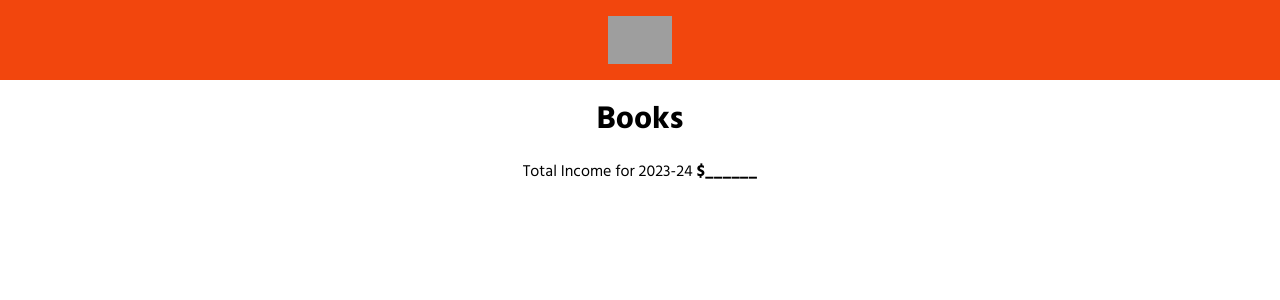
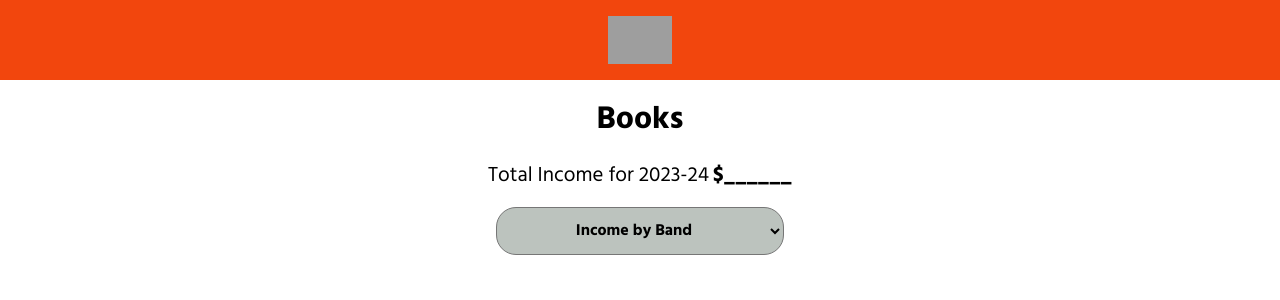
Before and after one commit to RickV85/gig-boss-interview, a React (Vite) app: page / in a window 1280 px wide. Shown: the top 300 px of the page. Built offline with nearby package versions, Linux system fonts and the light colour scheme; grey boxes are pictures that could not be loaded; the HTML template or start-up script is replaced by a standard one.

Commit message:
Create initial BandSelect component

```diff
--- a/src/App.css
+++ b/src/App.css
@@ -13,6 +13,14 @@ body {
 button,
 select {
   border-radius: 20px;
+  background-color: #808f8587;
+  color: #000;
+  font-weight: 700 !important;
+  cursor: pointer;
+}
+
+button:focus, select:focus {
+  border-color: #cfd11a;
 }
 
 p {
--- /dev/null
+++ b/src/components/BandSelect/BandSelect.jsx
@@ -0,0 +1,24 @@
+import { useState } from "react";
+
+export default function BandSelect() {
+  const [selectedBand, setSelectedBand] = useState("");
+
+  const handleSelect = (selection) => {
+    setSelectedBand(selection);
+  };
+
+  return (
+    <select
+      value={selectedBand}
+      onChange={(e) => handleSelect(e.target.value)}
+      className="band-select"
+    >
+      <option value={""} disabled>
+        Income by Band
+      </option>
+      <option>Band 1</option>
+      <option>Band 2</option>
+      <option>Band 3</option>
+    </select>
+  );
+}
--- a/src/components/Books/Books.css
+++ b/src/components/Books/Books.css
@@ -2,23 +2,29 @@ main {
   display: flex;
   flex-direction: column;
   align-items: center;
-}
-
-.books-header {
-  margin: 1rem 0rem;
+  gap: 1rem;
+  padding: 1rem;
 }
 
 .total-income-div {
   display: flex;
+  align-items: center;
 }
 
 .total-income {
-  font-size: 1rem;
+  font-size: 1.3rem;
   font-weight: 400;
 }
 
 .total-income-amt {
-  font-size: 1rem;
+  font-size: 1.3rem;
   font-weight: 700;
   margin-left: .25rem;
 }
+
+.band-select {
+  width: 70%;
+  max-width: 18rem;
+  height: 3rem;
+  text-align: center;
+}
--- a/src/components/Books/Books.jsx
+++ b/src/components/Books/Books.jsx
@@ -1,3 +1,4 @@
+import BandSelect from "../BandSelect/BandSelect";
 import TotalIncome from "../TotalIncome/TotalIncome";
 import "./Books.css"
 
@@ -6,6 +7,7 @@ export default function Books() {
     <main>
       <h1 className="books-header">Books</h1>
       <TotalIncome total={null} />
+      <BandSelect />
     </main>
   );
 }
```
